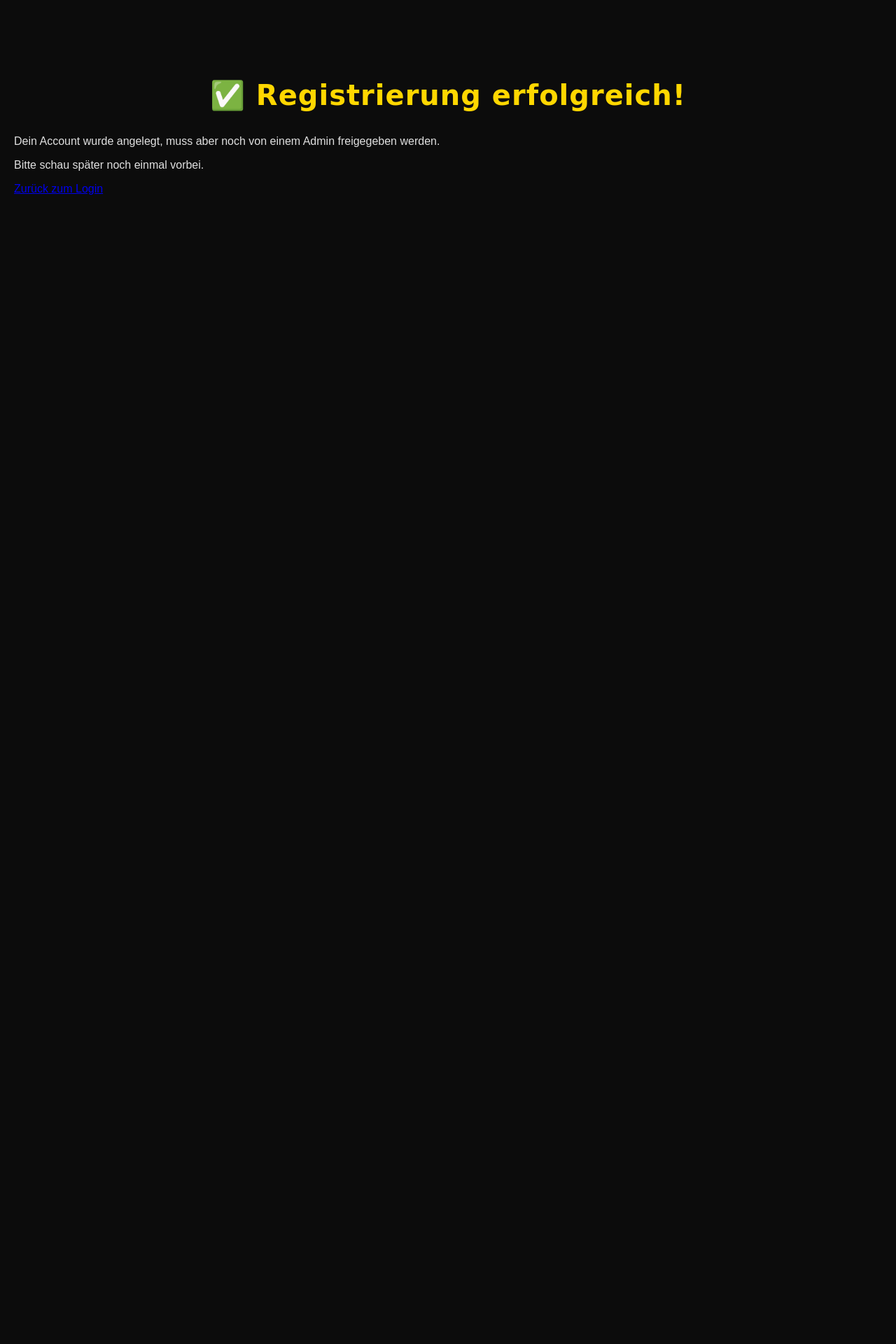
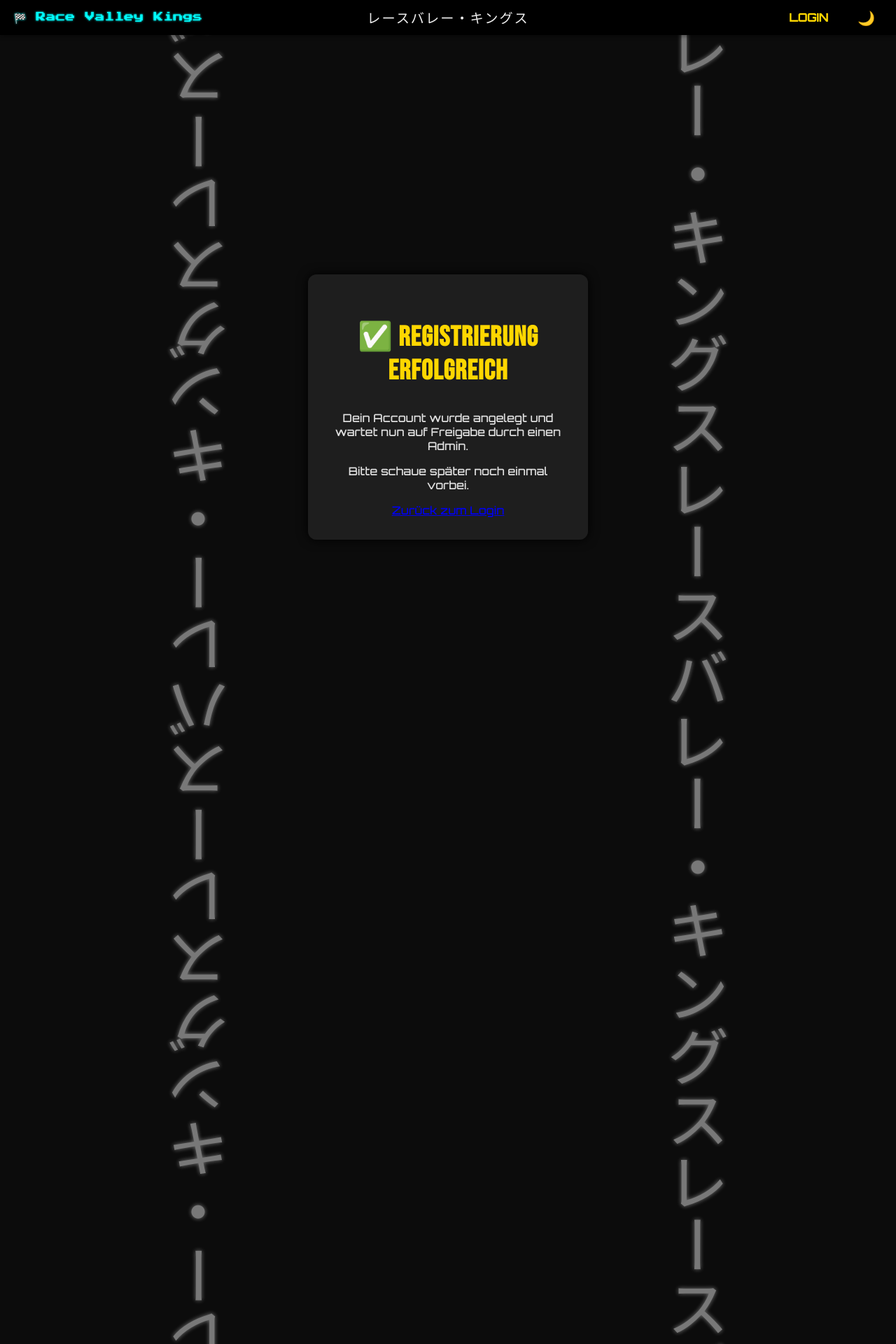
Before and after one commit to Tafi03/racevalleykings, a Flask app: template templates/reg_wait.html in a window 1280 px wide. Shown: the top 1920 px of the page at 70% size. Run offline with Flask 3, Linux system fonts and the light colour scheme; the template is opened without the code that fills it, so the values that code supplies are empty; parts of the project's set-up code (start-up, migrations or seed data) failed here and were passed over.

Commit message:
regwait site update

```diff
--- a/templates/reg_wait.html
+++ b/templates/reg_wait.html
@@ -1,16 +1,53 @@
-<!-- templates/reg_wait.html -->
 <!DOCTYPE html>
 <html lang="de">
 <head>
   <meta charset="UTF-8">
-  <title>Registrierung abgeschickt</title>
+  <meta name="viewport" content="width=device-width, initial-scale=1.0">
+  <title>Registrierung – Race Valley Kings</title>
+  <link rel="icon" href="{{ url_for('static', filename='favicon.ico') }}">
   <link rel="stylesheet" href="{{ url_for('static', filename='style.css') }}">
-   <link rel="icon" href="{{ url_for('static', filename='favicon.ico') }}">
+  <link href="https://fonts.googleapis.com/css2?family=Orbitron:wght@500&family=Bebas+Neue&family=Press+Start+2P&family=Noto+Sans+JP&display=swap" rel="stylesheet">
 </head>
 <body>
-  <h2>✅ Registrierung erfolgreich!</h2>
-  <p>Dein Account wurde angelegt, muss aber noch von einem Admin freigegeben werden.</p>
-  <p>Bitte schau später noch einmal vorbei.</p>
-  <a href="/login">Zurück zum Login</a>
+    <!-- LINKS -->
+    <div class="scroll-text left">
+        <div class="track">
+            <div class="scroll-content">レースバレー・キングス<br>レースバレー・キングス<br>レースバレー・キングス</div>
+            <div class="scroll-content">レースバレー・キングス<br>レースバレー・キングス<br>レースバレー・キングス</div>
+            <div class="scroll-content">レースバレー・キングス<br>レースバレー・キングス<br>レースバレー・キングス</div>
+            <div class="scroll-content">レースバレー・キングス<br>レースバレー・キングス<br>レースバレー・キングス</div>
+            <div class="scroll-content">レースバレー・キングス<br>レースバレー・キングス<br>レースバレー・キングス</div>
+            <div class="scroll-content">レースバレー・キングス<br>レースバレー・キングス<br>レースバレー・キングス</div>
+        </div>
+    </div>
+
+    <!-- RECHTS -->
+    <div class="scroll-text right">
+        <div class="track reverse">
+            <div class="scroll-content">レースバレー・キングス<br>レースバレー・キングス<br>レースバレー・キングス</div>
+            <div class="scroll-content">レースバレー・キングス<br>レースバレー・キングス<br>レースバレー・キングス</div>
+            <div class="scroll-content">レースバレー・キングス<br>レースバレー・キングス<br>レースバレー・キングス</div>
+            <div class="scroll-content">レースバレー・キングス<br>レースバレー・キングス<br>レースバレー・キングス</div>
+            <div class="scroll-content">レースバレー・キングス<br>レースバレー・キングス<br>レースバレー・キングス</div>
+            <div class="scroll-content">レースバレー・キングス<br>レースバレー・キングス<br>レースバレー・キングス</div>
+        </div>
+    </div>
+
+  <nav class="topnav">
+    <span class="brand">🏁 Race Valley Kings</span>
+    <span class="brand-jp">レースバレー・キングス</span>
+    <span class="spacer"></span>
+    <a href="/login">Login</a>
+    <button id="theme-toggle" class="theme-btn">🌙</button>
+  </nav>
+
+  <main class="login-container">
+    <h2>✅ Registrierung erfolgreich</h2>
+    <p>Dein Account wurde angelegt und wartet nun auf Freigabe durch einen Admin.</p>
+    <p>Bitte schaue später noch einmal vorbei.</p>
+    <a href="/login" class="btn">Zurück zum Login</a>
+  </main>
+
+  <script src="{{ url_for('static', filename='theme.js') }}"></script>
 </body>
 </html>
```
